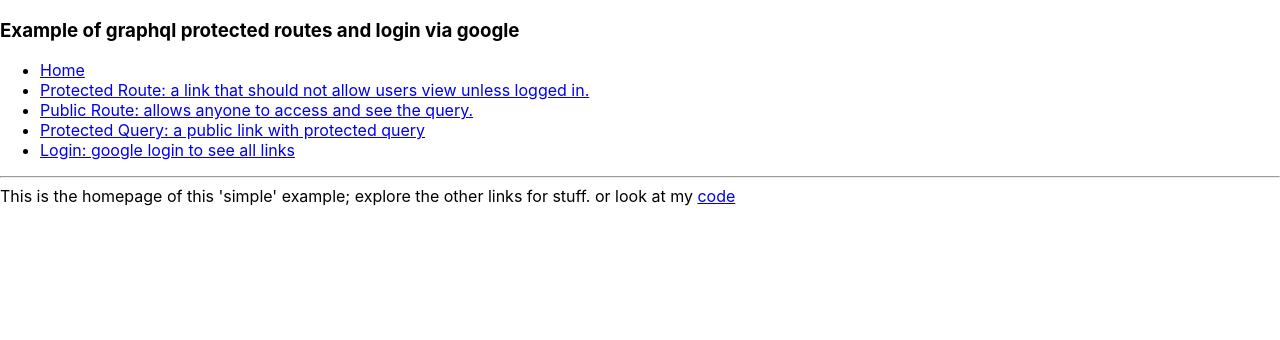
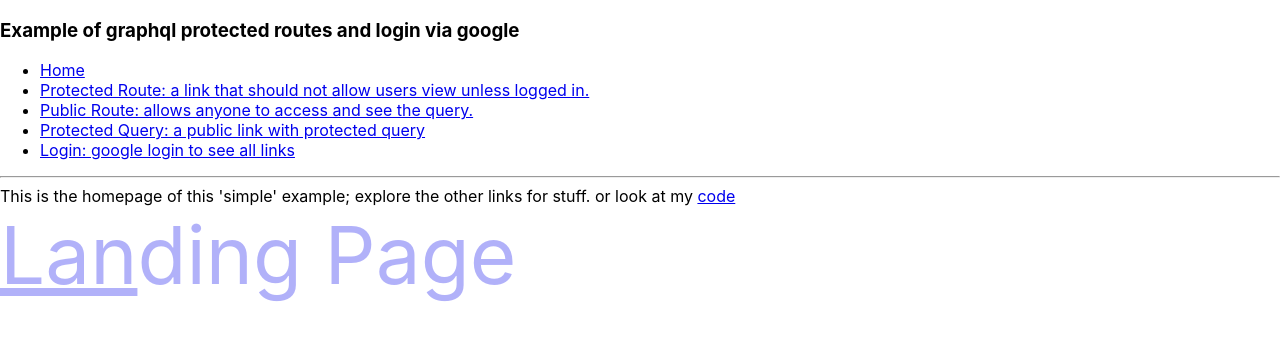
Before and after one commit to alexandriatech/open-sideways-dict, a React (Create React App) app in the folder client/: page / in a window 1280 px wide. Shown: the top 340 px of the page. Built offline with nearby package versions, Linux system fonts and the light colour scheme; the HTML template or start-up script is replaced by a standard one.

Commit message:
Link has underline now.

```diff
--- a/client/package.json
+++ b/client/package.json
@@ -12,6 +12,7 @@
     "classnames": "^2.2.6",
     "graphql": "^15.0.0",
     "jwt-decode": "^2.2.0",
+    "node-sass": "^4.14.1",
     "prop-types": "^15.7.2",
     "react": "^16.13.1",
     "react-dom": "^16.13.1",
--- a/client/src/App.jsx
+++ b/client/src/App.jsx
@@ -4,6 +4,7 @@ import { ApolloProvider } from "@apollo/react-hooks";
 import client from "./ApolloClient";
 import UserContextProvider from "components/UserContextProvider";
 import Routes from "Routes";
+import WordLink from "components-shared/WordLink";
 
 const App = () => {
   return (
@@ -11,6 +12,7 @@ const App = () => {
       <UserContextProvider>
         <Routes />
       </UserContextProvider>
+      <WordLink letterInput="Lan" word="Landing Page" link="/dummyLink" />
     </ApolloProvider>
   );
 };
--- /dev/null
+++ b/client/src/components-shared/WordLink/index.js
@@ -0,0 +1,29 @@
+import React from "react";
+import PropTypes from "prop-types";
+
+import styles from "./styles.module.scss";
+
+// props: keyInput (letters), wordLink, word
+// className underline according to letters props
+
+function WordLink({ letterInput, word, link }) {
+  let span = letterInput;
+  let string = word.split(letterInput);
+  string.shift();
+  let [back] = string;
+
+  return (
+    <a className={styles.link} href={link}>
+      <span className={styles.currentLetter}>{span}</span>
+      {back}
+    </a>
+  );
+}
+
+WordLink.propTypes = {
+  word: PropTypes.string,
+  link: PropTypes.string,
+  letterInput: PropTypes.string,
+};
+
+export default WordLink;
--- /dev/null
+++ b/client/src/components-shared/WordLink/styles.module.scss
@@ -0,0 +1,11 @@
+.link {
+  text-decoration: none;
+  font-size: 5rem;
+  opacity: 0.3;
+  &:hover {
+    opacity: 1;
+  }
+}
+.currentLetter {
+  text-decoration: underline;
+}
```
Also changed, not shown: 1 other file (tests, documents, lock files or other folders).
